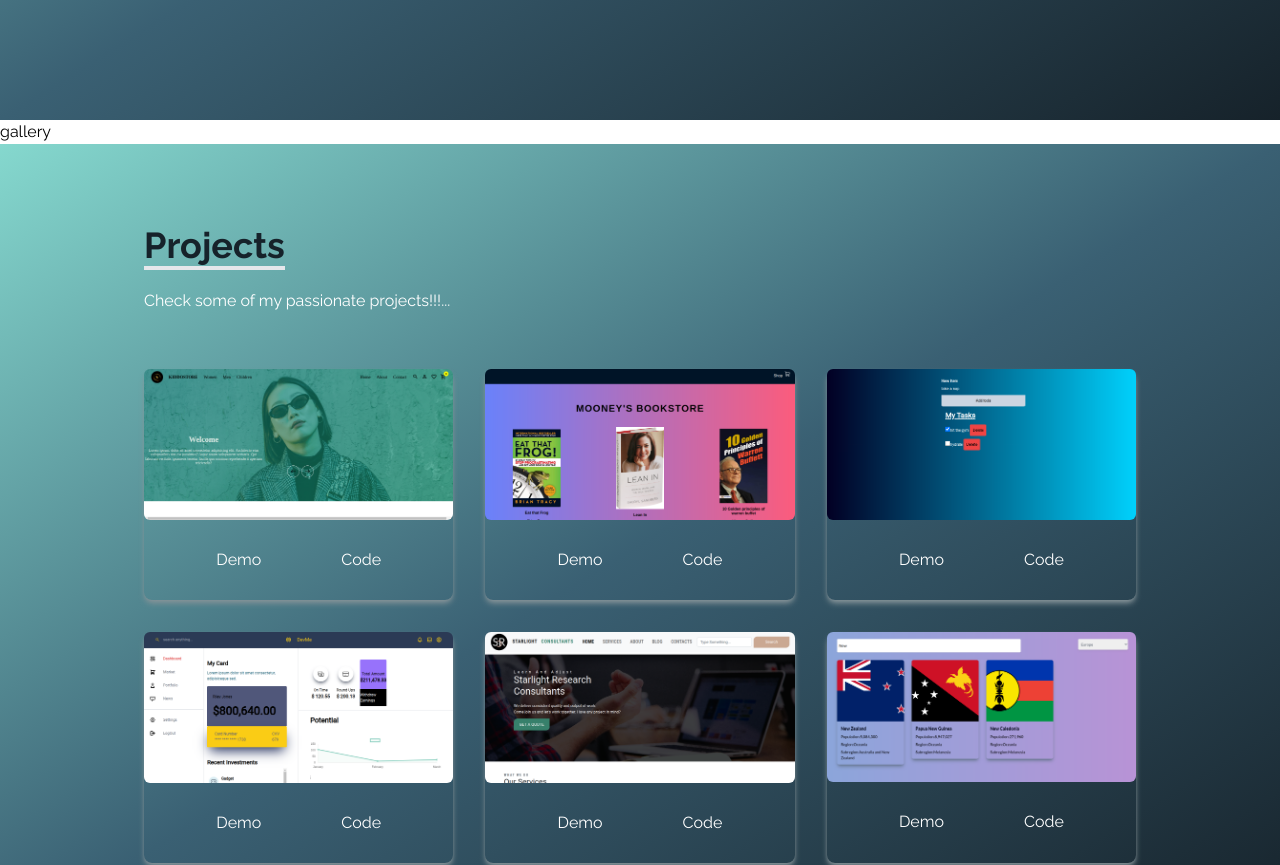
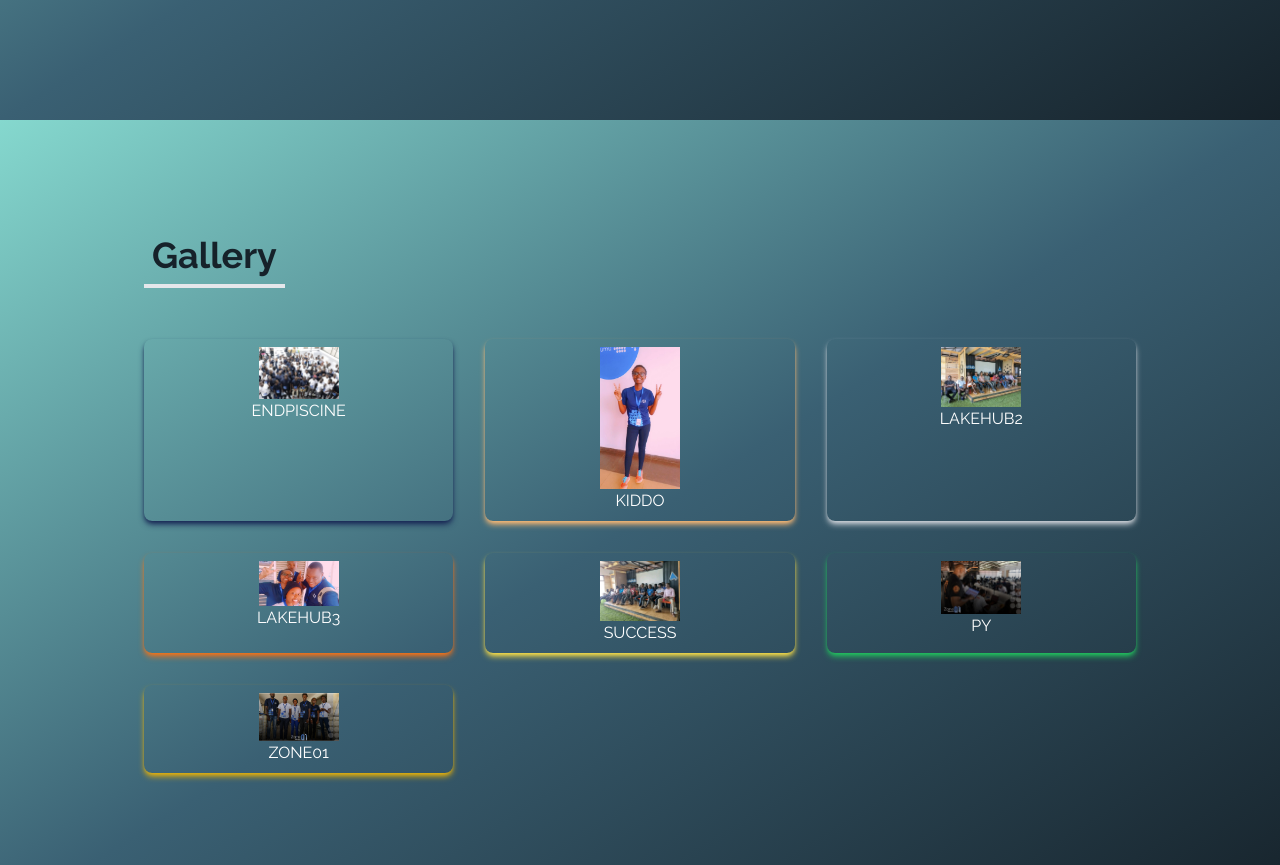
Before and after one commit to Cherrypick14/sleek_portfolio, a React (Create React App) app: page / in a window 1280 px wide. Shown: the part 1480-2345 px from the top of the page. Built offline with nearby package versions, Linux system fonts and the light colour scheme.

Commit message:
add gallery to portfolio

```diff
--- a/src/components/gallery/gallery.jsx
+++ b/src/components/gallery/gallery.jsx
@@ -1,9 +1,20 @@
 import React from 'react'
-import Galleryarray from './galleryarray';
+import Galleryarray, {gallerystack} from './galleryarray';
 
 const Gallery = () => {
   return (
-    <div>gallery</div>
+    <div name='techstacks'className='h-screen w-full bg-gradient-to-tl from-[#16222A] via-[#3A6073] to bg-[#85D8CE] text-white'>
+    <div className='max-w-screen-lg p-4 mx-auto flex flex-col justify-center w-full h-full'>
+        <div className='pb-8'>
+            <p className='font-bold text-4xl border-b-4 inline text-[#16222A] p-2'>Gallery</p>
+        </div>
+        <div className='w-full grid sm:grid-cols-2 md:grid-cols-3 gap-8 px-12 py-8 sm:px-0 text-center'>
+           {gallerystack.map((data)=>(
+              <Galleryarray data={data} key={data.key}/>
+           ))}
+        </div>
+    </div>
+</div>
   )
 }
 
```
